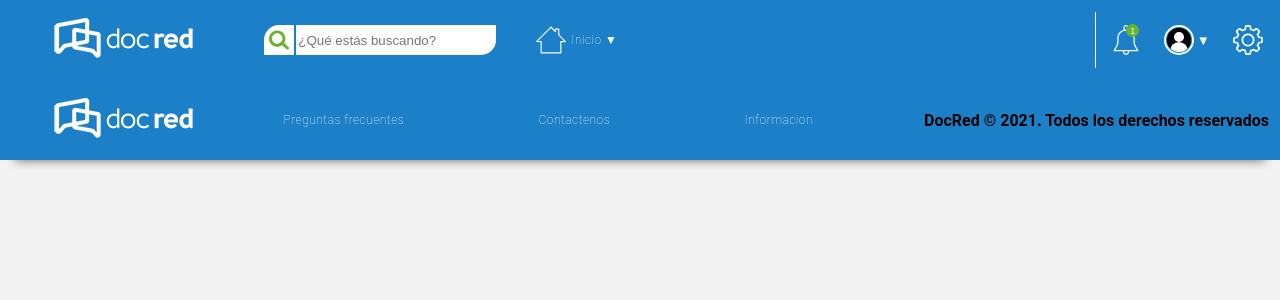
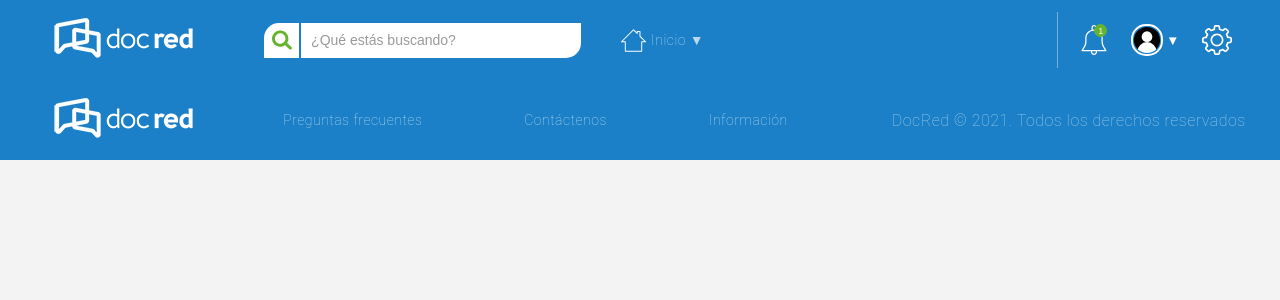
Before and after one commit to IvanGonzalez10/frontend-assigment, a React (Create React App) app: page / in a window 1280 px wide. Shown: the top 300 px of the page. Built offline with nearby package versions, Linux system fonts and the light colour scheme.

Commit message:
finishing footer

```diff
--- a/src/App.js
+++ b/src/App.js
@@ -1,12 +1,13 @@
-
-import { Header } from './Components/Header/index'
-import { Footer } from './Components/Footer/index'
+import { Header } from "./Components/Header/index";
+import { Home } from "./Components/Home/index";
+import { Footer } from "./Components/Footer/index";
 
 import "./Styles/GlobalStyles.scss";
 
 export const App = () => (
   <>
     <Header />
+    <Home />
     <Footer />
   </>
-)
+);
--- a/src/Components/Footer/index.jsx
+++ b/src/Components/Footer/index.jsx
@@ -9,9 +9,15 @@ export const Footer = () => {
         <img src="./assets/logo.png" alt="Logo" />
       </div>
       <div className="policy-container">
-        <h5>Preguntas frecuentes</h5>
-        <h5>Contactenos</h5>
-        <h5>Informacion</h5>
+        <a href="/">
+          <h5>Preguntas frecuentes</h5>
+        </a>
+        <a href="/">
+          <h5>Contáctenos</h5>
+        </a>
+        <a href="/">
+          <h5>Información</h5>
+        </a>
       </div>
       <div className="rights-container">
         <h4>DocRed © 2021. Todos los derechos reservados</h4>
--- a/src/Components/Footer/styles.scss
+++ b/src/Components/Footer/styles.scss
@@ -1,12 +1,11 @@
 .footer-container {
   height: 10vh;
   width: 100vw;
-  background: #1B80C7;
+  background: #1b80c7;
   display: flex;
   flex-direction: row;
   justify-content: flex-start;
   align-items: center;
-  box-shadow: 0px 15px 10px -15px rgba(0, 0, 0, 0.6);
 }
 
 .logo-container {
@@ -15,7 +14,7 @@
 }
 
 .policy-container {
-  width: 55%;
+  width: 53%;
   display: flex;
   flex-direction: row;
   justify-content: space-between;
@@ -23,17 +22,29 @@
   padding: 0px 100px 0px 50px;
 }
 
-.policy-container h5{
-  color: #fff;
-  font-size: 12px;
+.policy-container a {
+  text-decoration: none;
+}
+
+.policy-container h5 {
+  color: rgba(255, 255, 255, 0.7);
+  font-size: 14px;
   font-weight: 200;
   letter-spacing: 0.5px;
 }
 
 .rights-container {
-  width: 30%;
+  width: 32%;
   display: flex;
   flex-direction: row;
   justify-content: center;
   align-items: center;
+  padding-right: 30px;
 }
+
+.rights-container h4 {
+  color: rgba(255, 255, 255, 0.6);
+  font-size: 16px;
+  font-weight: 200;
+  letter-spacing: 0.5px;
+}
--- a/src/Components/Header/index.jsx
+++ b/src/Components/Header/index.jsx
@@ -14,7 +14,7 @@ export const Header = () => {
         </button>
         <input type="text" placeholder="¿Qué estás buscando?" />
         <img src="./assets/home.svg" alt="Inicio" />
-        <h5>Inicio ▼</h5>
+        <a href='/'><h5>Inicio ▼</h5></a>
       </div>
       <div className="config-container">
         <div className='icon-container'>
--- a/src/Components/Header/styles.scss
+++ b/src/Components/Header/styles.scss
@@ -15,19 +15,19 @@
 }
 
 .search-container {
-  width: 70%;
+  width: 67%;
   height: 70%;
   display: flex;
   flex-direction: row;
   justify-content: flex-start;
   align-items: center;
   padding-left: 30px;
-  border-right: 1px solid #fff;
+  border-right: 1px solid rgba(255, 255, 255, 0.4);
 }
 
 .search-container button{
-  width: 30px;
-  height: 30px;
+  width: 35px;
+  height: 35px;
   background: #fff;
   border: none;
   margin-right: 2px;
@@ -47,11 +47,17 @@
 }
 
 .search-container input{
-  width: 200px;
-  height: 30px;
+  width: 280px;
+  height: 35px;
   border: none;
   border-bottom-right-radius: 15px;
   margin-right: 40px;
+  padding-left: 10px;
+  font-size: 14px;
+}
+
+.search-container input::placeholder{
+  color: rgba(0, 0, 0, 0.4);
 }
 
 .search-container input:focus {
@@ -59,24 +65,30 @@
 }
 
 .search-container img{
-  width: 30px;
-  height: 30px;
+  width: 25px;
+  height: 25px;
+}
+
+.search-container a {
+  text-decoration: none;
 }
 
 .search-container h5 {
-  color: #fff;
+  color: rgba(255, 255, 255, 0.7);
   margin: 5px;
   letter-spacing: 0.5px;
   font-weight: 200;
-  font-size: 12px;
+  font-size: 14px;
 }
 
 .config-container {
-  width: 15%;
+  width: 18%;
   display: flex;
   flex-direction: row;
   justify-content: flex-start;
   align-items: center;
+  padding-right: 30px;
+  padding-left: 5px;
 }
 
 .icon-container {
@@ -90,7 +102,7 @@
 .icon-container button{
   position: fixed;
   top: 3%;
-  right: 11%;
+  right: 13.5%;
   width: 13px;
   height: 13px;
   font-size: 9px;
@@ -122,8 +134,8 @@
 }
 
 .profile-container img {
-  width: 30px;
-  height: 30px;
+  width: 32px;
+  height: 32px;
   border: 2px solid #fff;
   border-radius: 15px;
   margin-right: 3px;
--- /dev/null
+++ b/src/Components/Home/index.jsx
@@ -0,0 +1,12 @@
+import React from "react";
+
+import "./styles.scss";
+
+export const Home = () => {
+  return (
+    <div className="home-container">
+      <div></div>
+      <div></div>
+    </div>
+  );
+};
```
Also changed, not shown: src/Components/Home/styles.scss (added), src/Components/Info/index.jsx (deleted), src/Components/Info/styles.scss (deleted), 1 other file (tests, documents, lock files or other folders).
